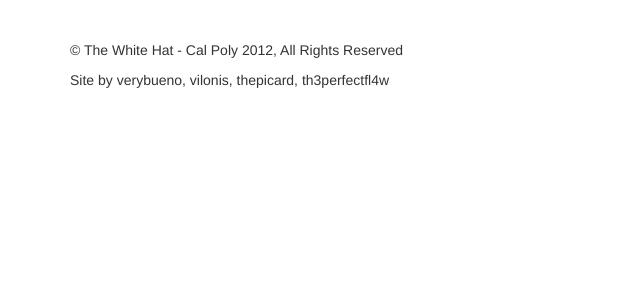
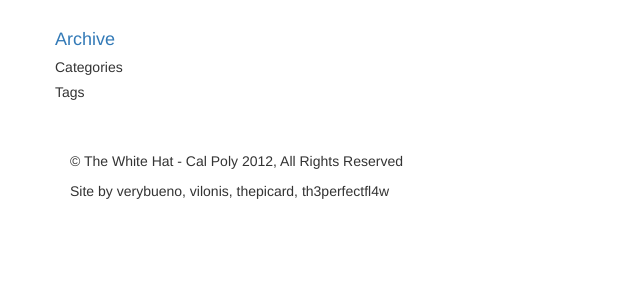
Before and after one commit to TheWhiteHat/thewhitehat.org, a Django app: page /blog/ in a window 1280 px wide. Shown: the part 150-450 px from the top of the page, without its empty margins (0-640 px from the left). Run offline with Django 3.2, Linux system fonts and the light colour scheme; data that the repository does not hold is empty; parts of the project's set-up code (start-up, migrations or seed data) failed here and were passed over; some libraries are stand-ins or nearby versions.

Commit message:
better blag index, list
Added a sidebar to the blog index. Changed the layout of the entry_list.

```diff
--- a/assets/css/main.css
+++ b/assets/css/main.css
@@ -16,3 +16,7 @@ footer {
 .entry-comments {
     margin: 20px 0 0 20px;
 }
+
+.align-right {
+    text-align: right;
+}
--- a/blog/views.py
+++ b/blog/views.py
@@ -1,14 +1,14 @@
 from django.http import HttpResponse
 from django.shortcuts import render
 from django.template import RequestContext
-from blog.models import Entry
+from blog.models import Entry, Tag, Category
 from datetime import datetime
 
 # the top 5 blog posts in order from newest to oldest
 def index(request, page=1):
     entries = Entry.objects.order_by('-date_created').select_related()[:5]
 
-    return render(request, 'blog/index.html', {'entries':entries})
+    return render(request, 'blog/index.html', {'entries':entries, 'categories':Category.objects.all(), 'tags':Tag.objects.all()})
 
 # view the detail(s) of single entry
 def entry_detail(request, slug):
@@ -23,14 +23,17 @@ def entry_list(request, **kwargs):
     if 'author' in kwargs:
         entries = entries.filter(author__username=kwargs['author'])
         title = kwargs['author']
+        limitby = 'by ' + kwargs['author']
     elif 'category' in kwargs:
         entries = entries.filter(category__name=kwargs['category'])
         title = kwargs['category'] + ' category'
+        limitby = 'in the category ' + kwargs['category']
     elif 'tag' in kwargs:
         entries = entries.filter(tags__name=kwargs['tag'])
         title = kwargs['tag'] + ' tagged'
+        limitby = 'tagged ' + kwargs['tag']
     else:
         title = 'Archive'
 
     # user entry_list2.html for verybueno's listing technique.
-    return render(request, 'blog/entry_list.html', {'entries':entries, 'title':title})
+    return render(request, 'blog/entry_list.html', {'entries':entries, 'title':title, 'limitby':limitby})
--- a/templates/blog/index.html
+++ b/templates/blog/index.html
@@ -3,8 +3,27 @@
 {% block title %}Blog{% endblock %}
 
 {% block body %}
-{% for entry in entries %}
-{% if not forloop.first %}<hr>{% endif %}
-{% include "blog/entry.html" %}
-{% endfor %}
+<div class="row">
+  <div class="span10">
+    {% for entry in entries %}
+    {% if not forloop.first %}<hr>{% endif %}
+    {% include "blog/entry.html" %}
+    {% endfor %}
+  </div>
+  <div class="span2">
+    <h4><a href="/blog/archive">Archive</a></h4>
+    <h5>Categories</h5>
+    <ul>
+      {% for category in categories %}
+      <li><a href="{{ category.get_absolute_url }}">{{ category|capfirst }}</a></li>
+      {% endfor %}
+    </ul>
+    <h5>Tags</h5>
+    <ul>
+      {% for tag in tags %}
+      <li><a href="{{ tag.get_absolute_url }}"a>{{ tag|capfirst }}</a></li>
+      {% endfor %}
+    </ul>
+  </div>
+</div>
 {% endblock body %}
```
Also changed, not shown: templates/blog/entry_list.html (+15 -8 lines).
